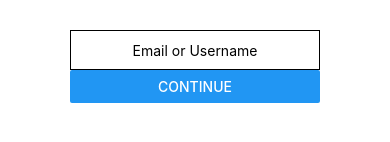
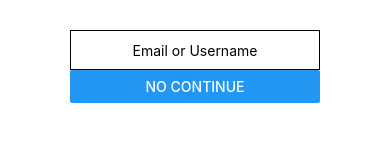
Before and after one commit to duvanleal96/gestor-gastos-app, a React Native app: screen / in a window 390 px wide. Shown: the part 392-534 px from the top of the page. Built offline with nearby package versions, Linux system fonts and the light colour scheme.

Commit message:
fix: update package.json

```diff
--- a/babel.config.js
+++ b/babel.config.js
@@ -1,3 +1,13 @@
 module.exports = {
   presets: ['module:@react-native/babel-preset'],
+  plugins: [
+    'react-native-reanimated/plugin',
+    [
+      'module:react-native-dotenv',
+      {
+        moduleName: '@env',
+        path: '.env',
+      },
+    ],
+  ],
 };
--- a/src/components/atoms/LoginButon.tsx
+++ b/src/components/atoms/LoginButon.tsx
@@ -5,7 +5,7 @@ import React from 'react';
    <SafeAreaView>
      <View>
        <Button
-         title="Continue"
+         title="No Continue"
          onPress={() => Alert.alert('Simple Button pressed')}
        />
      </View>
--- a/src/components/atoms/LogoTypeLogin.tsx
+++ b/src/components/atoms/LogoTypeLogin.tsx
@@ -30,6 +30,6 @@ const style = StyleSheet.create({
     bottom: -50,
   },
   prupleText: {
-    color: 'purple',
+    color: 'black',
   },
 });
```
Also changed, not shown: package.json (+28 -17 lines), 1 other file (tests, documents, lock files or other folders).
